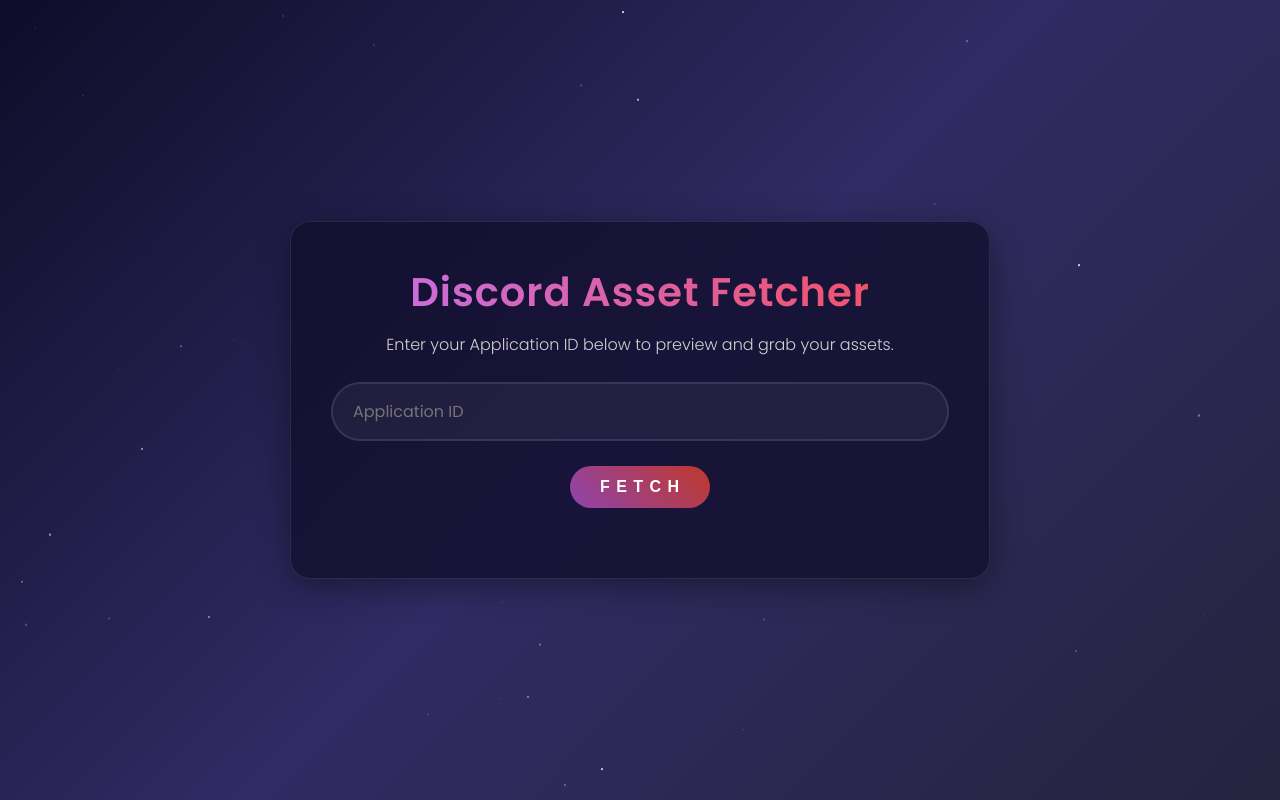
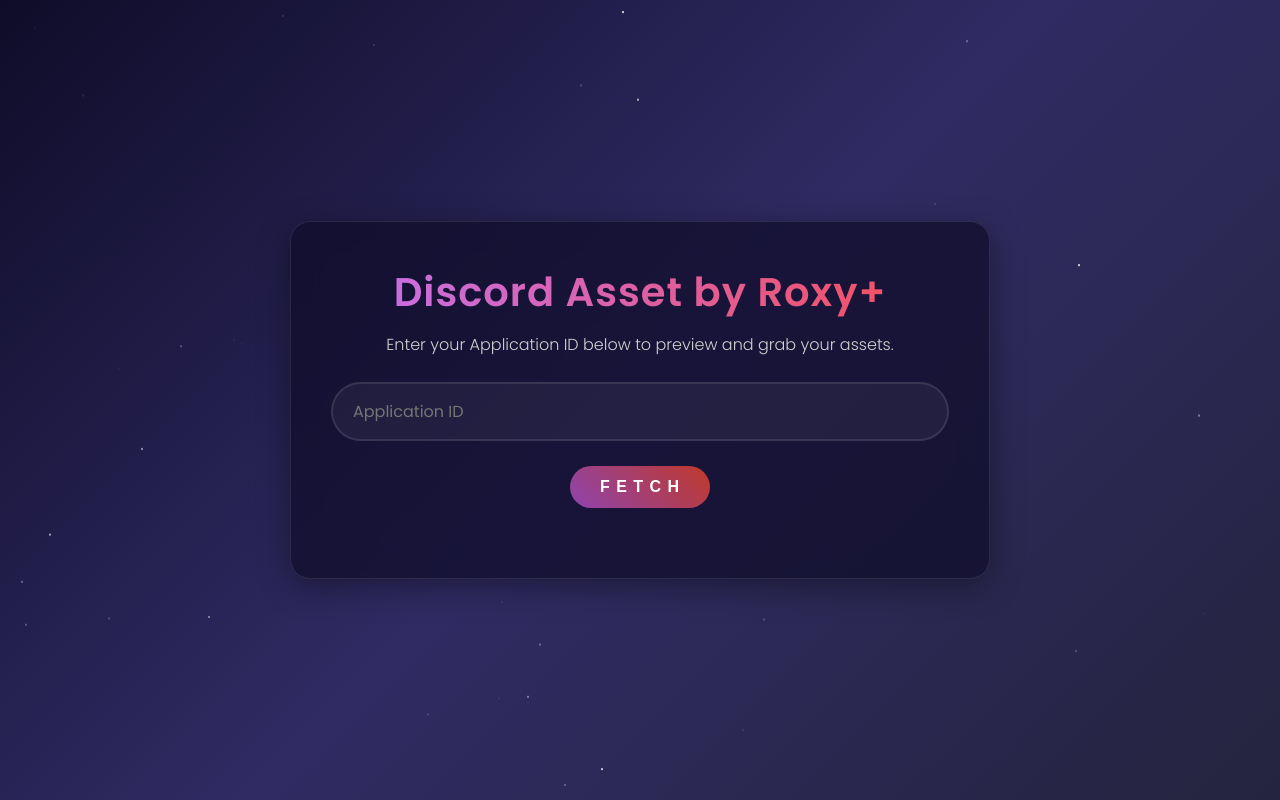
Before and after one commit to manishbhaiii/discord-asset-url, a plain HTML site: page index.html in a window 1280 px wide. Drawn offline with Linux system fonts and the light colour scheme.

Commit message:
asset url for rpc

```diff
--- a/index.html
+++ b/index.html
@@ -265,7 +265,7 @@
     </div>
 
     <div class="container">
-        <h2>Discord Asset Fetcher</h2>
+        <h2>Discord Asset by Roxy+</h2>
         <p>Enter your Application ID below to preview and grab your assets.</p>
 
         <div class="input-group">
```
